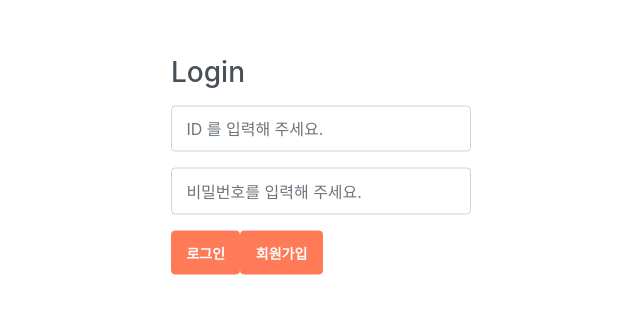
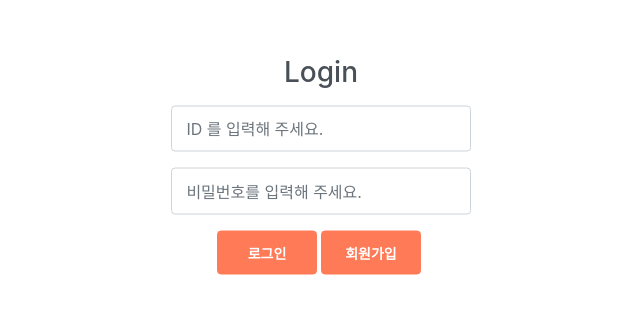
Before and after one commit to wjsrptmd/sales_management_fe, a React (Create React App) app: page /LoginPage in a window 1280 px wide. Shown: the part 235-548 px from the top of the page, without its empty margins (319-959 px from the left). Built offline with nearby package versions, Linux system fonts and the light colour scheme.

Commit message:
버튼 간격 및 크기 수정

```diff
--- a/src/page/LoginPage.js
+++ b/src/page/LoginPage.js
@@ -42,10 +42,9 @@ export default function LoginPage() {
   }
 
   return (
-    <div className="LoginPage">
     <div className="custom_center">
       <div className="form-group">
-          <h3>Login</h3>
+        <h3 align="center">Login</h3>
       </div>
       <div className="form-group">
         <input
@@ -66,7 +65,7 @@ export default function LoginPage() {
           onChange={(e) => setPw(e.target.value)}
         ></input>
       </div>
-        <div>
+      <div align="center">
         <button className="btn btn-primary" onClick={userLogin}>
           로그인
         </button>
@@ -75,6 +74,5 @@ export default function LoginPage() {
         </button>
       </div>
     </div>
-    </div>
   );
 }
```
Also changed, not shown: src/css/steller.css, src/page/SignUpEndPage.js (line endings or trailing spaces). Lines whose indentation alone changed are shown as unchanged.
